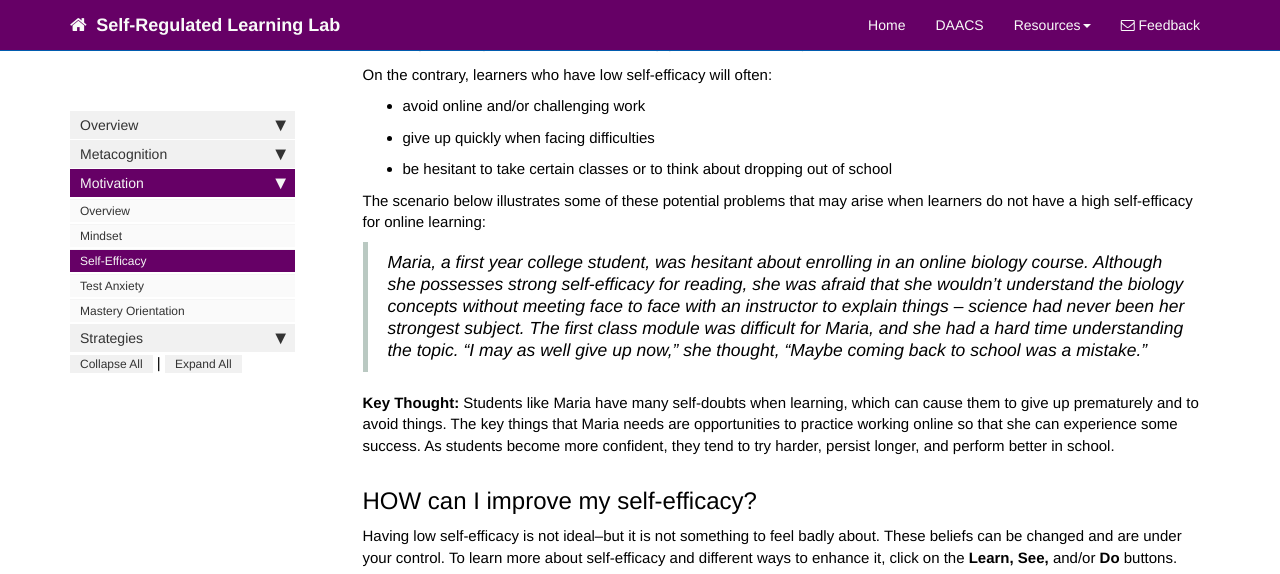
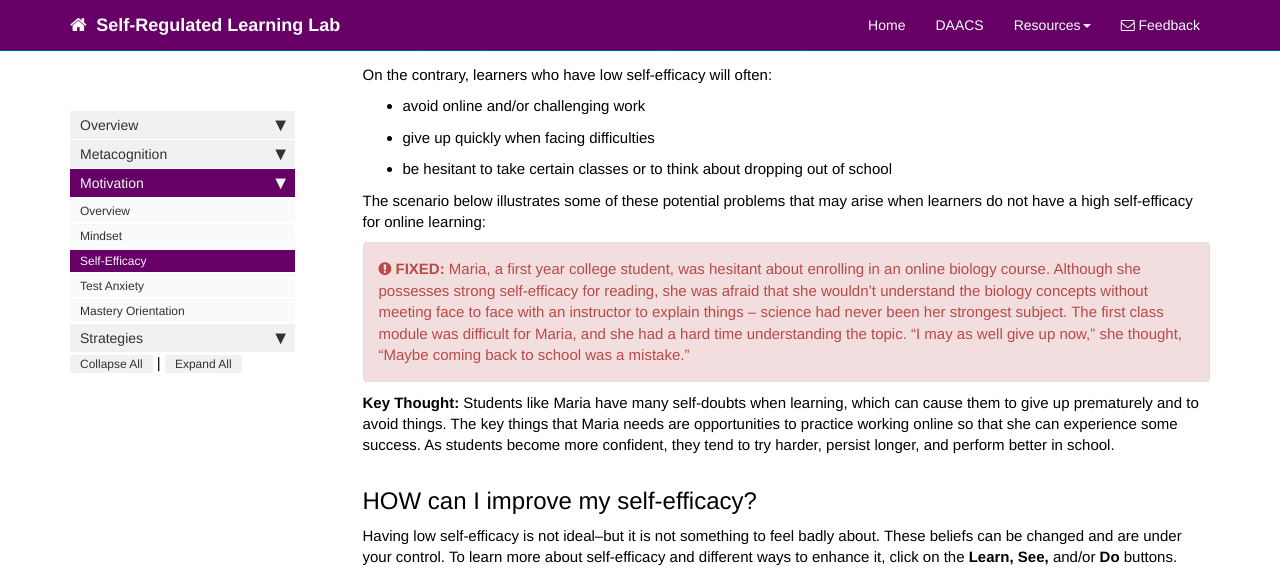
Before and after one commit to dfranklin02/SRL, a Jekyll site: the page built from docs/pages/motivation/self-efficacy.md, in a window 1280 px wide and 900 px high, scrolled down 1053 px, cut to the strip 0-574 px from the top of the window. Built offline with Jekyll 4.4.1, drawn with Linux system fonts in a browser that asks for light colours; nearby versions of some CDN libraries; comment, search, counter and statistics services are not loaded.

Commit message:
Update self-efficacy.md

```diff
--- a/docs/pages/motivation/self-efficacy.md
+++ b/docs/pages/motivation/self-efficacy.md
@@ -33,7 +33,10 @@ On the contrary, learners who have low self-efficacy will often:
 - be hesitant to take certain classes or to think about dropping out of school
 
 The scenario below illustrates some of these potential problems that may arise when learners do not have a high self-efficacy for online learning:
-> *Maria, a first year college student, was hesitant about enrolling in an online biology course. Although she possesses strong self-efficacy for reading, she was afraid that she wouldn’t understand the biology concepts without meeting face to face with an instructor to explain things – science had never been her strongest subject. The first class module was difficult for Maria, and she had a hard time understanding the topic. “I may as well give up now,” she thought, “Maybe coming back to school was a mistake.”*
+
+<div markdown="span" class="alert alert-danger" role="alert"><i class="fa fa-exclamation-circle"></i> <b>FIXED:</b>
+Maria, a first year college student, was hesitant about enrolling in an online biology course. Although she possesses strong self-efficacy for reading, she was afraid that she wouldn’t understand the biology concepts without meeting face to face with an instructor to explain things – science had never been her strongest subject. The first class module was difficult for Maria, and she had a hard time understanding the topic. “I may as well give up now,” she thought, “Maybe coming back to school was a mistake.”
+</div>
 
 **Key Thought:** Students like Maria have many self-doubts when learning, which can cause them to give up prematurely and to avoid things. The key things that Maria needs are opportunities to practice working online so that she can experience some success. As students become more confident, they tend to try harder, persist longer, and perform better in school.
 
```
